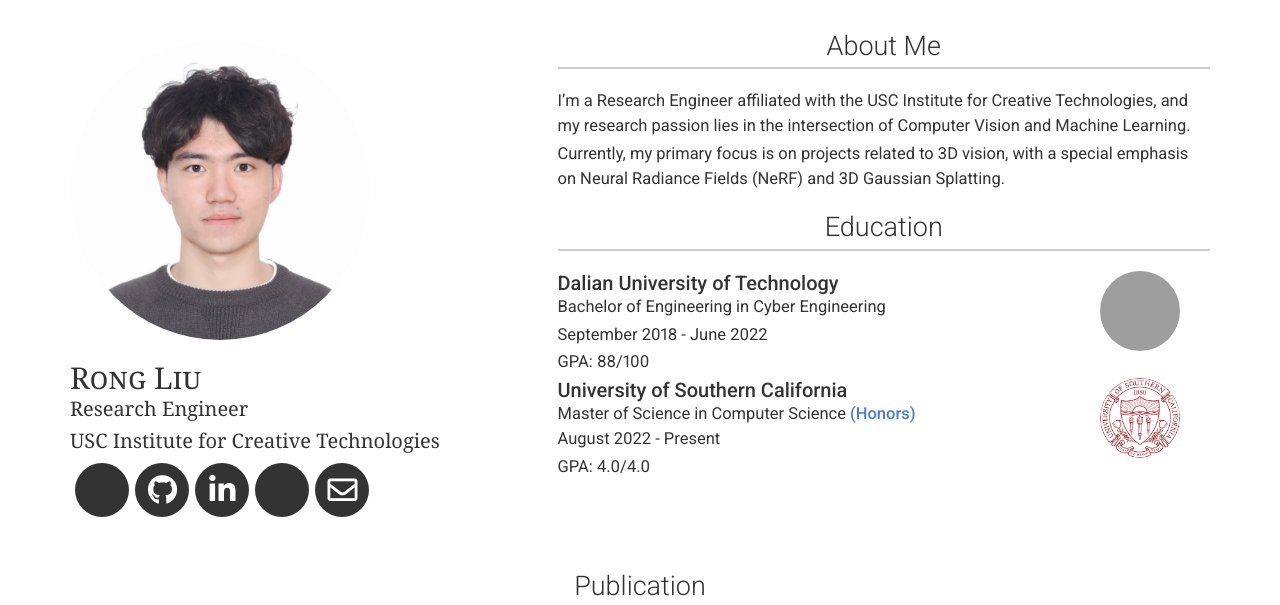
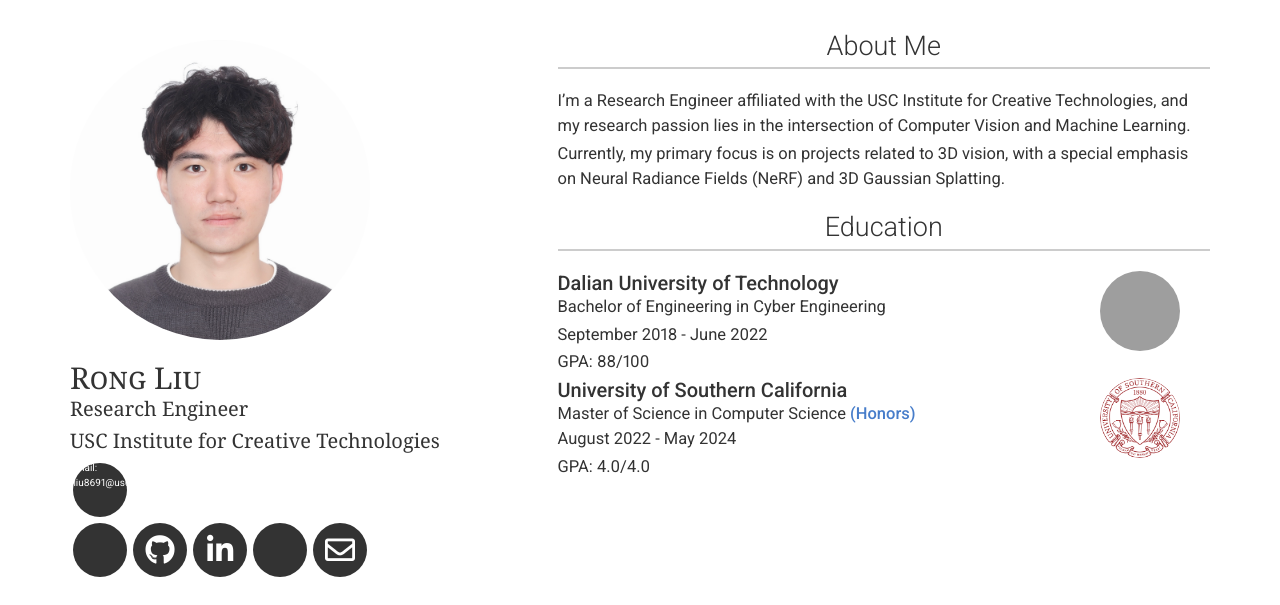
Before and after one commit to RongLiu-Leo/rongliu-leo.github.io, a Jekyll site: the page built from index.md, in a window 1280 px wide and 900 px high, cut to the strip 0-605 px from the top of the window. Built offline with Jekyll 4.4.1, drawn with Linux system fonts in a browser that asks for light colours; nearby versions of some CDN libraries; a style sheet for code colours, icons or effects is not loaded; grey boxes are pictures that could not be loaded.

Commit message:
Update header.html

```diff
--- a/_includes/header.html
+++ b/_includes/header.html
@@ -6,14 +6,13 @@
       <h1 style="font-family:Georgia, 'Times New Roman', Times, serif; font-variant: small-caps;">{{ site.name | escape }}</h1>
       <h2 style="font-family:Georgia, 'Times New Roman', Times, serif;" class="no-print">{{ site.title | escape }}</h2>
       <h2 style="font-family:Georgia, 'Times New Roman', Times, serif;" class="no-print">{{ site.affiliation | escape }}</h2>
+      <a target="_blank" href="mailto:rliu8691@usc.edu" class="button button--sacnite button--round-l">
+        Email: rliu8691@usc.edu
+      </a>
+      <a target="_blank" href="https://rongliu-leo.github.io/" class="button button--sacnite button--round-l button--homepage">
+        Web: https://rongliu-leo.github.io/
+      </a>
       <ul class="icons">
-
-        <li>
-          <a target="_blank" href="https://rongliu-leo.github.io/" class="button button--sacnite button--round-l button--homepage">
-            https://rongliu-leo.github.io/
-            <i class="fas fa-globe" title="HomePage link"></i>
-          </a>
-        </li>
 
         <li>
           <a target="_blank" onclick="window.print();" class="button button--sacnite button--round-l no-print">
@@ -98,10 +97,10 @@
         <div class="col-xs-12 col-sm-12 col-md-9 col-lg-9 details">
           <div>
             <h4 id="university-of-southern-california" style="display: inline;"><b>University of Southern California</b></h4>
-            <i>August 2022 - Present</i>
+            <i>August 2022 - May 2024</i>
           </div>
           <p style="display: inline;">Master of Science in Computer Science <a href="https://www.cs.usc.edu/academic-programs/masters/cs_ms_honors/">(Honors)</a></p>
-          <p class="no-print">August 2022 - Present</p>
+          <p class="no-print">August 2022 - May 2024</p>
           <p>GPA: 4.0/4.0</p>
         </div>
         <div class="hidden-xs hidden-sm col-md-3 col-lg-3 no-print">
```
